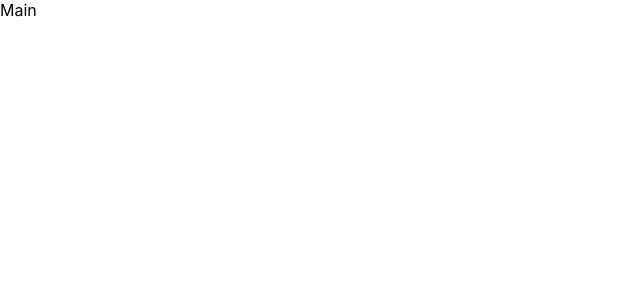
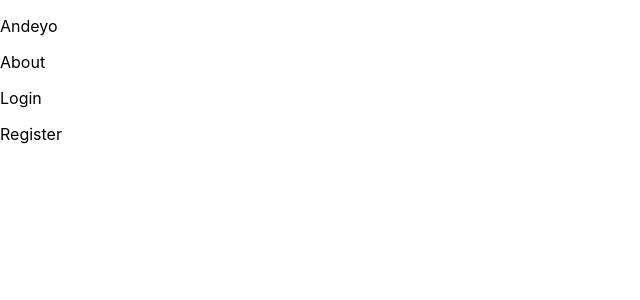
Before and after one commit to JoramWells/andeyo, a Next.js app: page / in a window 1280 px wide. Shown: the top 300 px of the page, without its empty margins (0-640 px from the left). Built offline with nearby package versions, Linux system fonts and the light colour scheme.

Commit message:
Added navbar

```diff
--- a/pages/index.js
+++ b/pages/index.js
@@ -8,9 +8,21 @@ export default function Home() {
         <meta name="description" content="Search EngineX" />
         <link rel="icon" href="/favicon.ico" />
       </Head>
+      <header className="flex w-full p-5 justify-between">
+        {/* left */}
+        <div className="flex space-x-4 items-center">
+          <p>Andeyo</p>
+          <p>About</p>
+        </div>
+        {/* right */}
+        <div className="flex space-x-4 items-center">
+          <p>Login</p>
+          <p>Register</p>
+        </div>
+      </header>
 
       <main >
-        Main
+        {/* Main */}
       </main>
 
 
```
